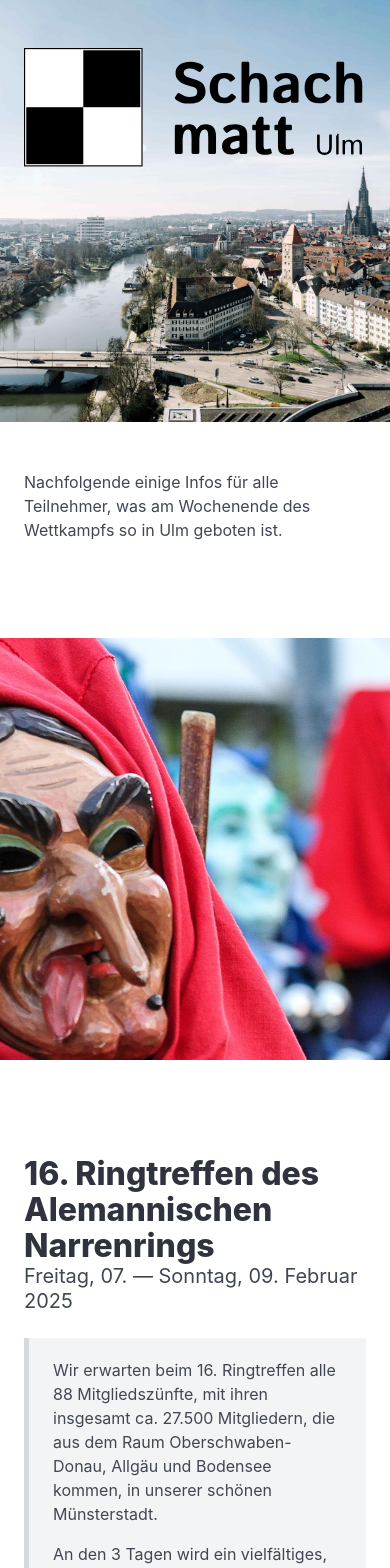
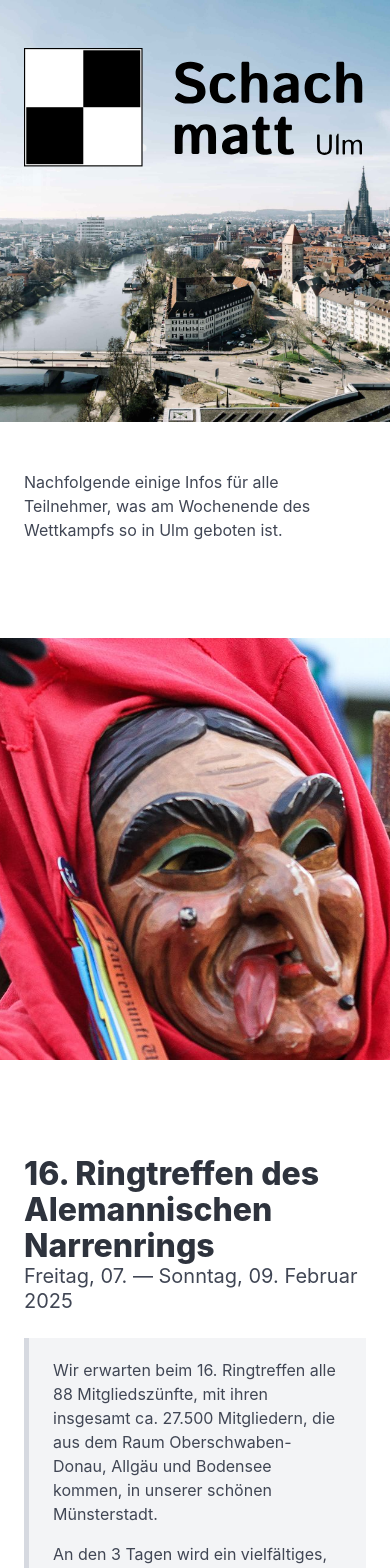
Before and after one commit to steffkes/schachmatt-ulm, a Nuxt app: page /infos-fuer-teilnehmer in a window 390 px wide. Shown: the top 1568 px of the page. Built offline with nearby package versions, Linux system fonts and the light colour scheme; no server answers.

Commit message:
adjust image position for mobile

```diff
--- a/pages/infos-fuer-teilnehmer.vue
+++ b/pages/infos-fuer-teilnehmer.vue
@@ -14,7 +14,7 @@
       min-height: 50vh;
       background-image: url(/images/narrensprung.jpg);
       background-size: cover;
-      background-position: 75% 50%;
+      background-position: 50% 50%;
       background-attachment: fixed;
     "
   ></div>
@@ -90,7 +90,7 @@
       min-height: 50vh;
       background-image: url(/images/P10003192527.jpg);
       background-size: cover;
-      background-position: 50% 50%;
+      background-position: 10% 50%;
       background-attachment: fixed;
     "
   ></div>
```
